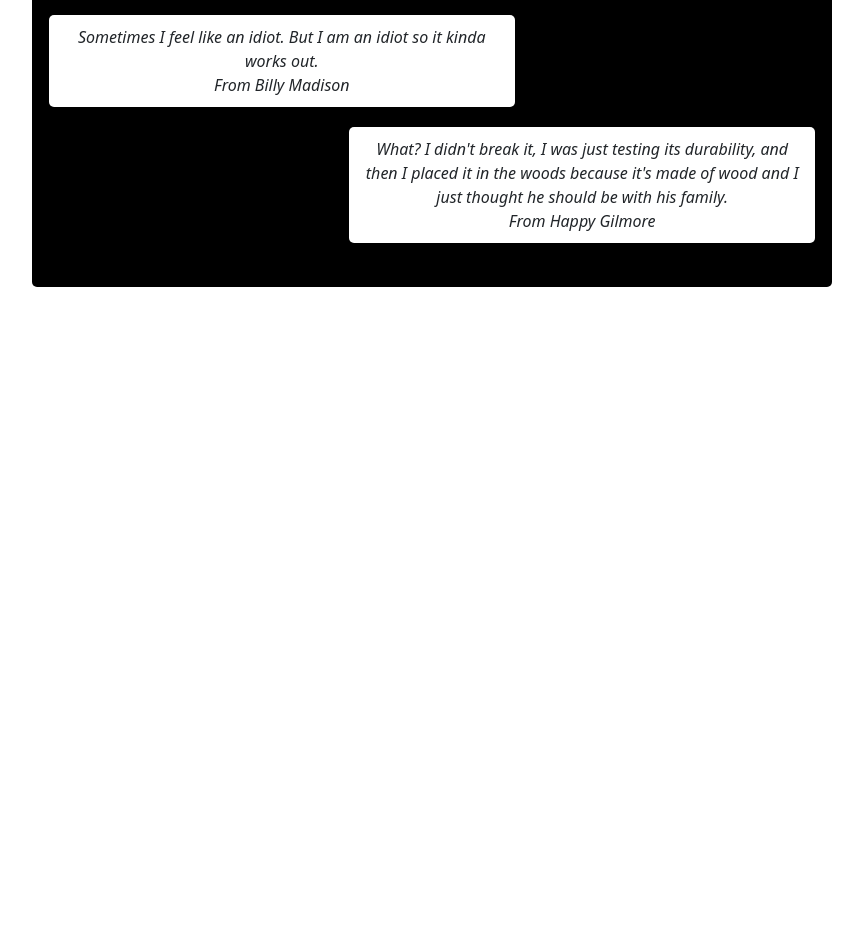
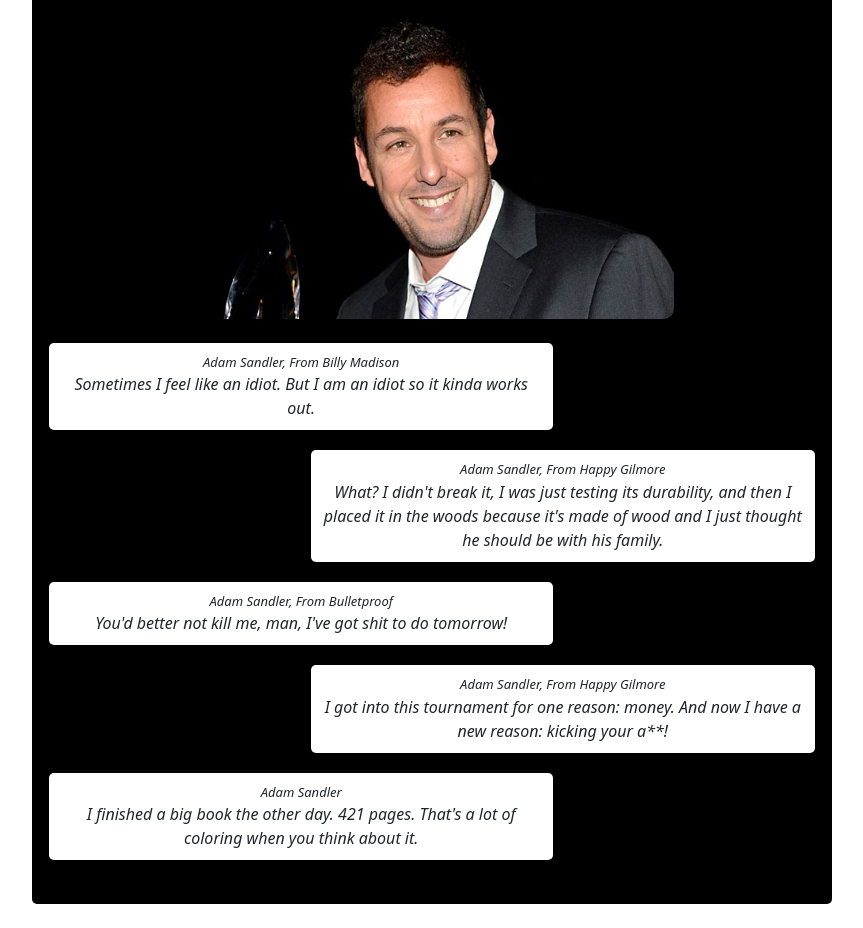
Before and after one commit to GalaxyShard-WDPP/weekly-1, a plain HTML site: page index.html in a window 1280 px wide. Shown: the part 111-1039 px from the top of the page, without its empty margins (208-1071 px from the left). Before the commit the page ends 800 px from the top, so only its background shows below. Drawn offline with nearby package versions, Linux system fonts and the light colour scheme.

Commit message:
more quotes, added image

```diff
--- a/index.html
+++ b/index.html
@@ -12,16 +12,29 @@
 <body>
     <div class="container-fluid my-4 py-4">
         <h1 class="display-5 text-center text-white">Adam Sandler Quotes</h1>
+
+        <img class="my-4" src="adam-sandler.jpeg" alt="">
+
         <div class="quotes">
-            <div class="">
+            <div>
+                <span class="title">Adam Sandler, From Billy Madison</span>
                 Sometimes I feel like an idiot. But I am an idiot so it kinda works out.
-                <br>
-                From Billy Madison
             </div>
-            <div class="">
+            <div>
+                <span class="title">Adam Sandler, From Happy Gilmore</span>
                 What? I didn't break it, I was just testing its durability, and then I placed it in the woods because it's made of wood and I just thought he should be with his family.
-                <br>
-                From Happy Gilmore
+            </div>
+            <div>
+                <span class="title">Adam Sandler, From Bulletproof</span>
+                You'd better not kill me, man, I've got shit to do tomorrow!
+            </div>
+            <div>
+                <span class="title">Adam Sandler, From Happy Gilmore</span>
+                I got into this tournament for one reason: money. And now I have a new reason: kicking your a**!
+            </div>
+            <div>
+                <span class="title">Adam Sandler</span>
+                I finished a big book the other day. 421 pages. That's a lot of coloring when you think about it.
             </div>
         </div>
     </div>
--- a/style.css
+++ b/style.css
@@ -12,7 +12,7 @@ body {
     padding:10px;
     border-radius:5px;
     margin:20px 5px 20px 5px;
-    width:60%;
+    width:65%;
 
     font-style:italic;
     text-align:center;
@@ -23,3 +23,15 @@ body {
 .quotes > div:nth-child(even) {
     margin-left:auto;
 }
+.quotes > div > .title {
+    font-size:small;
+    display:block;
+}
+img {
+    display:block;
+    margin:auto;
+    max-width:95%;
+    height:300px;
+    object-fit:cover;
+    border-radius:10px;
+}
```
Also changed, not shown: adam-sandler.jpeg (added).
